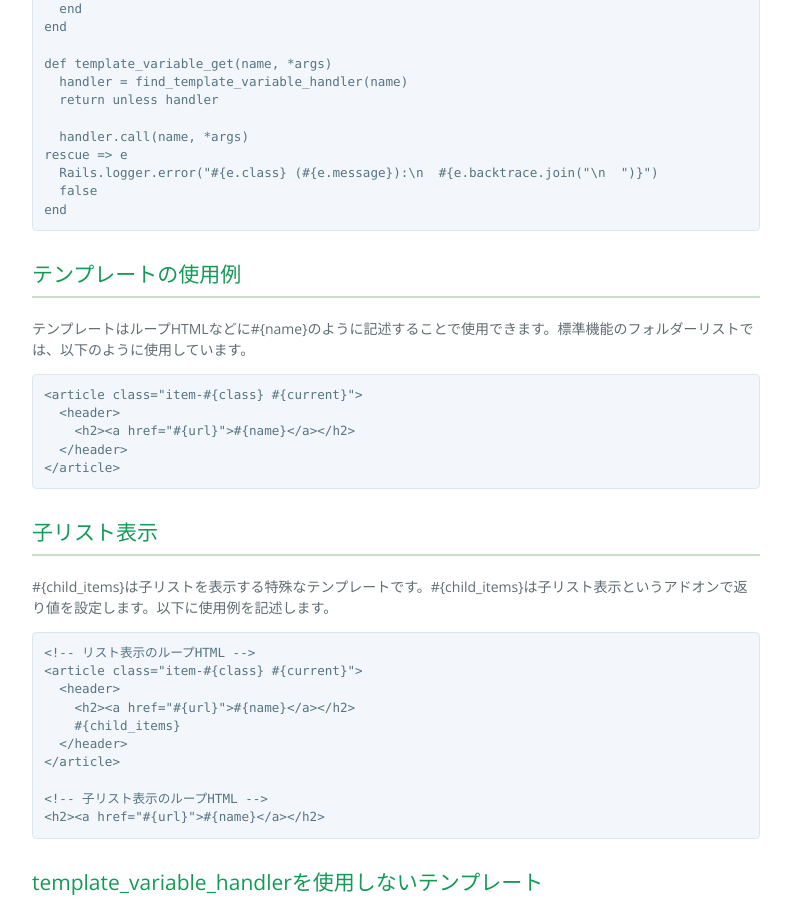
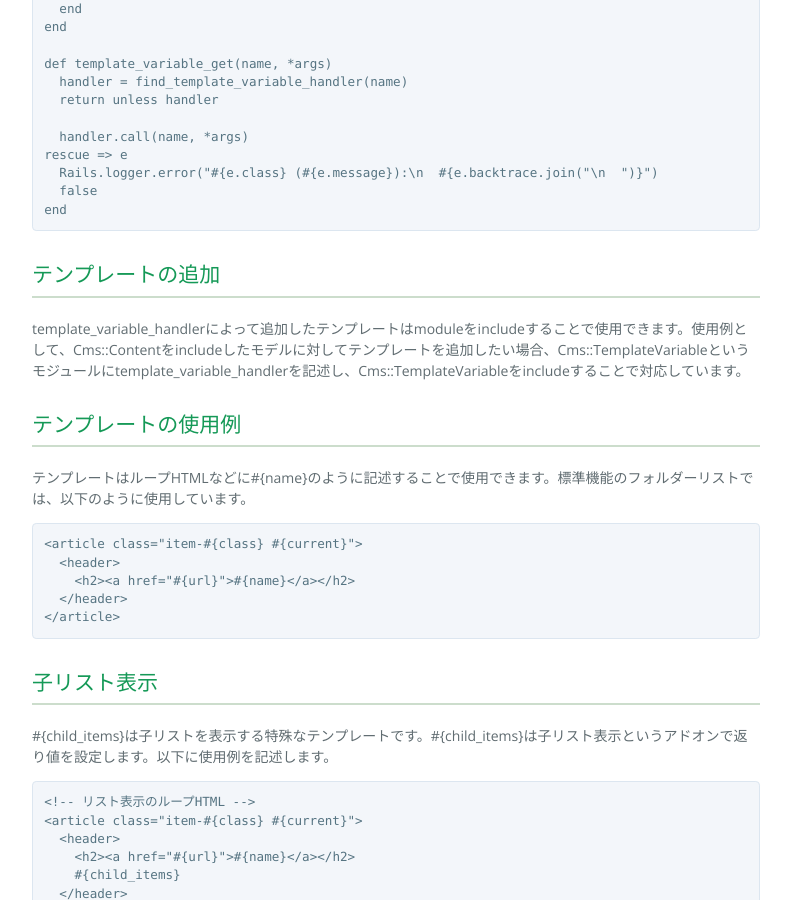
Before and after one commit to shirasagi/shirasagi.github.io, a Jekyll site: the page built from devel/template_variable_handler.md, in a window 1280 px wide and 900 px high, scrolled down 1182 px. Shown: the whole window, without its empty margins (244-1035 px from the left). Built offline with Jekyll 4.4.1, drawn with Linux system fonts in a browser that asks for light colours; nearby versions of some CDN libraries.

Commit message:
[Add]How to add template

```diff
--- a/devel/template_variable_handler.md
+++ b/devel/template_variable_handler.md
@@ -58,6 +58,10 @@ rescue => e
   false
 end
 ~~~
+
+## テンプレートの追加
+
+template_variable_handlerによって追加したテンプレートはmoduleをincludeすることで使用できます。使用例として、Cms::Contentをincludeしたモデルに対してテンプレートを追加したい場合、Cms::TemplateVariableというモジュールにtemplate_variable_handlerを記述し、Cms::TemplateVariableをincludeすることで対応しています。
 
 ## テンプレートの使用例
 
```
